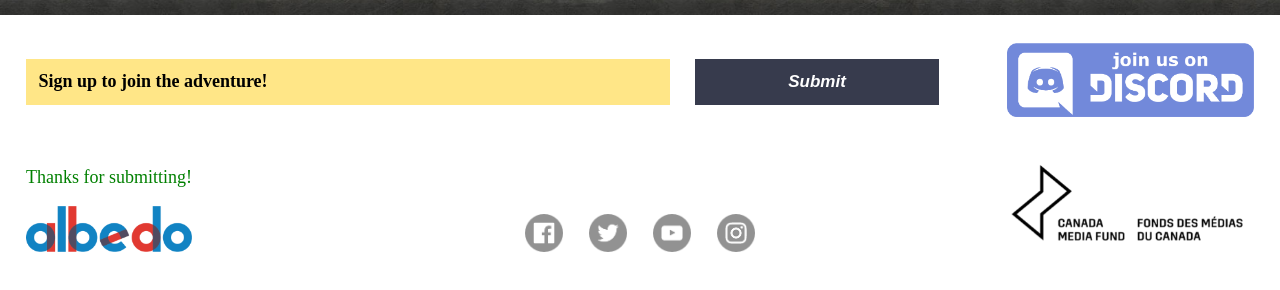
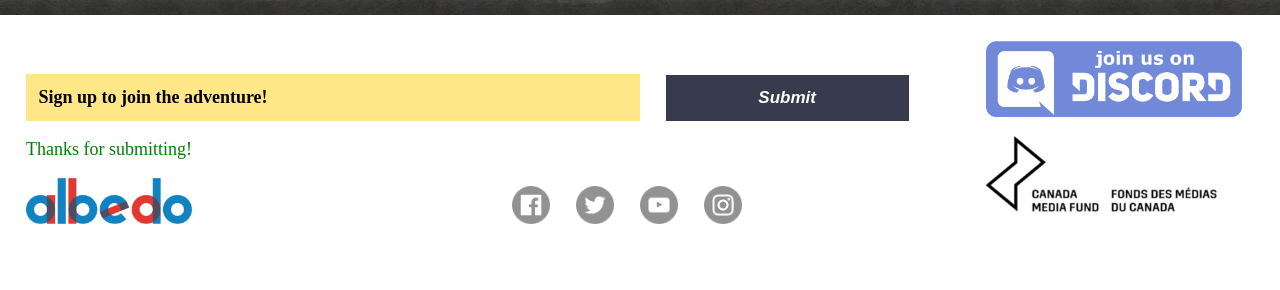
Before and after one commit to arcsleo/sigil, a plain HTML site: page index.html in a window 1280 px wide. Shown: the part 4785-5075 px from the top of the page. Drawn offline with nearby package versions, Linux system fonts and the light colour scheme; a web font is replaced by a local one.

Commit message:
tenth commit

```diff
--- a/css/index.css
+++ b/css/index.css
@@ -196,7 +196,10 @@ body::-webkit-scrollbar {
 .footer-section{
     padding: 2vw 2vw;
     overflow-x: hidden;
-    padding-bottom: 6vw !important;
+    padding-bottom: 12vw !important;
+    display: flex;
+    align-items: flex-end;
+    flex-wrap: wrap;
 }
 .first-section{
     display: flex;
@@ -212,11 +215,12 @@ body::-webkit-scrollbar {
     margin-top: 2vw;
 }
 .sign-up{
-    width: 50vw;
+    width: 46vw;
     padding: 1vw;
     font-size: 18px;
     font-weight: 900;
     background-color: rgba(255, 230, 135);
+    margin: 0px !important;
 }
 .submit-btn{
     width: 20vw;
@@ -244,7 +248,7 @@ body::-webkit-scrollbar {
     width: 100%;
 }
 .footer-inner{
-    width: 33.33vw;
+    width: 31.33vw;
     display: flex;
     flex-wrap: wrap;
     align-items: flex-end;
@@ -398,7 +402,7 @@ figure.social-icons {
         font-size: 14px !important;
     }
     .mobile-head {
-        font-size: 12px !important;
+        font-size: 16px !important;
     }
     .mobile-side{
         margin-left: 0px !important;
@@ -475,10 +479,19 @@ figure.social-icons {
         order: 1;
     }
     .second-item{
+        order: 2;
+    }
+    .third-item{
         order: 3;
     }
-    .third-item{
-        order: 2;
+    .forth-item{
+        order: 4;
+    }
+    .fifth-item{
+        order: 5;
+    }
+    .footer-section{
+        justify-content: center;
     }
     .second-section{
         flex-wrap: wrap;
@@ -493,6 +506,9 @@ figure.social-icons {
     }
     .submission-text{
         font-size: 10px !important;
+    }
+    .discord-image{
+        margin-top: 4vw !important;
     }
     .sign-up {
         font-size: 10px !important;
--- a/index.html
+++ b/index.html
@@ -126,25 +126,28 @@
 
     <footer>
         <section class="footer-section">
-            <article class="first-section">
-                <p class="sign-up" data-aos="fade-right" data-aos-duration="300">
+            <!-- <article class="first-section">
+
+            </article>
+            <article class="second-section">
+
+            </article> -->
+            <p class="sign-up first-item" data-aos="fade-right" data-aos-duration="300">
                 Sign up to join the adventure!
             </p>
-                <article class="submit-btn" data-aos="fade-right" data-aos-duration="600">
+            <article class="submit-btn first-item" data-aos="fade-right" data-aos-duration="600">
                 <input type="button" value="Submit" class="submit-ic" />
             </article>
-                <article class="discord-image" data-aos="zoom-in" data-aos-duration="900">
+            <article class="discord-image third-item" data-aos="zoom-in" data-aos-duration="900">
                 <img src="assets/images/button-sigil-discord.png" class="discord-icon" />
             </article>
-            </article>
-            <article class="second-section">
-                <article class="footer-inner first-item" data-aos="zoom-out" data-aos-duration="1200" data-aos-offset="0">
+            <article class="footer-inner second-item" data-aos="zoom-out" data-aos-duration="1200" data-aos-offset="0">
                 <p class="submission-text">Thanks for submitting!</p>
                 <figure class="albedo-logo">
                     <img src="assets/images/logo-footer-albedo.png" width="100%" />
                 </figure>
             </article>
-                <article class="footer-inner second-item justify-content-center" data-aos="zoom-in" data-aos-duration="1500" data-aos-offset="0">
+            <article class="footer-inner fifth-item justify-content-center" data-aos="zoom-in" data-aos-duration="1500" data-aos-offset="0">
                 <figure class="social-icons">
                     <img src='assets/images/button-sigil-grey-facebook.png' width="100%" />
                 </figure>
@@ -158,11 +161,10 @@
                     <img src='assets/images/button-sigil-grey-instagram.png' width="100%" />
                 </figure>
             </article>
-                <article class="footer-inner third-item justify-content-end" data-aos="flip-up" data-aos-duration="1800" data-aos-offset="0">
+            <article class="footer-inner forth-item justify-content-end" data-aos="flip-up" data-aos-duration="1800" data-aos-offset="0">
                 <figure class="cmf-logo">
                     <img src='assets/images/logo-footer-CMF.png' width="100%" />
                 </figure>
-                </article>
             </article>
         </section>
     </footer>
```
Lines whose indentation alone changed are shown as unchanged.
